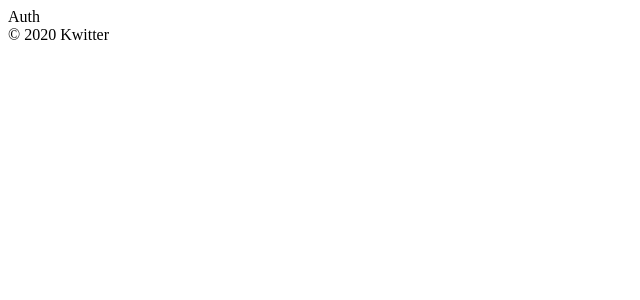
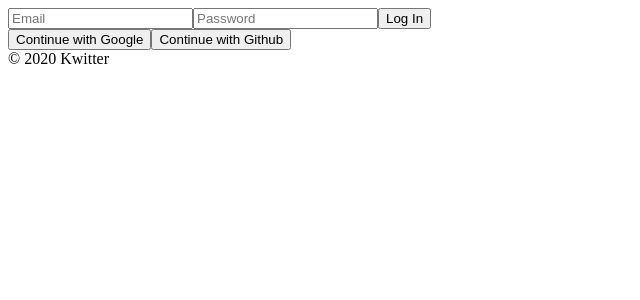
Before and after one commit to Kwon770/kwitter, a React (Create React App) app: page / in a window 1280 px wide. Shown: the top 300 px of the page, without its empty margins (0-640 px from the left). Built offline with nearby package versions, Linux system fonts and the light colour scheme; no server answers.

Commit message:
2.1 Login Form part One

```diff
--- a/src/routes/Auth.js
+++ b/src/routes/Auth.js
@@ -1,4 +1,51 @@
-import React from "react";
+import React, { useState } from "react";
 
-const Auth = () => <span>Auth</span>;
+const Auth = () => {
+  const [email, setEmail] = useState("");
+  const [password, setPassword] = useState("");
+
+  const onChange = (event) => {
+    const {
+      target: { name, value },
+    } = event;
+
+    if (name === "email") {
+      setEmail(value);
+    } else if (name === "password") {
+      setPassword(value);
+    }
+  };
+
+  const onSubmit = (event) => {
+    event.preventDefault();
+  };
+
+  return (
+    <div>
+      <form onSubmit={onSubmit}>
+        <input
+          name="email"
+          type="text"
+          placeholder="Email"
+          required
+          value={email}
+          onChange={onChange}
+        />
+        <input
+          name="password"
+          type="password"
+          placeholder="Password"
+          required
+          value={password}
+          onChange={onChange}
+        />
+        <input type="submit" value="Log In" />
+      </form>
+      <div>
+        <button>Continue with Google</button>
+        <button>Continue with Github</button>
+      </div>
+    </div>
+  );
+};
 export default Auth;
```
